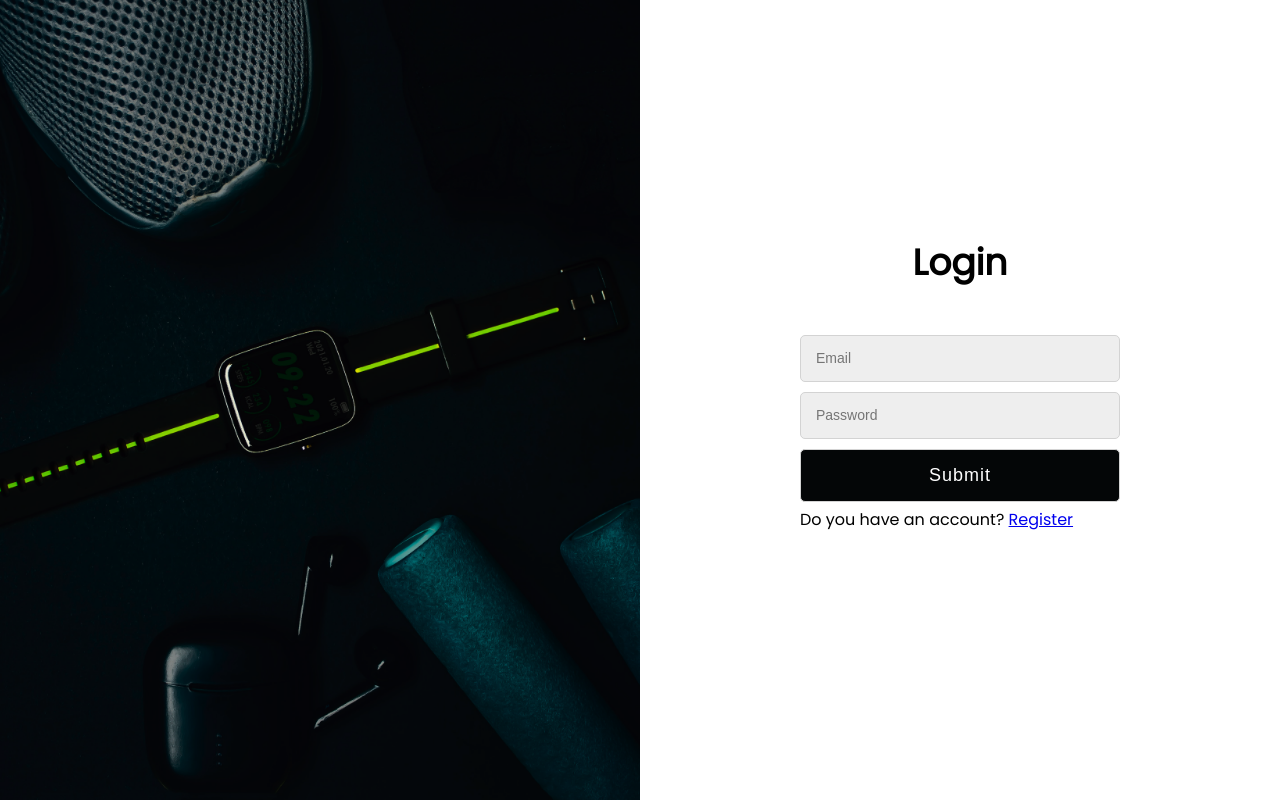
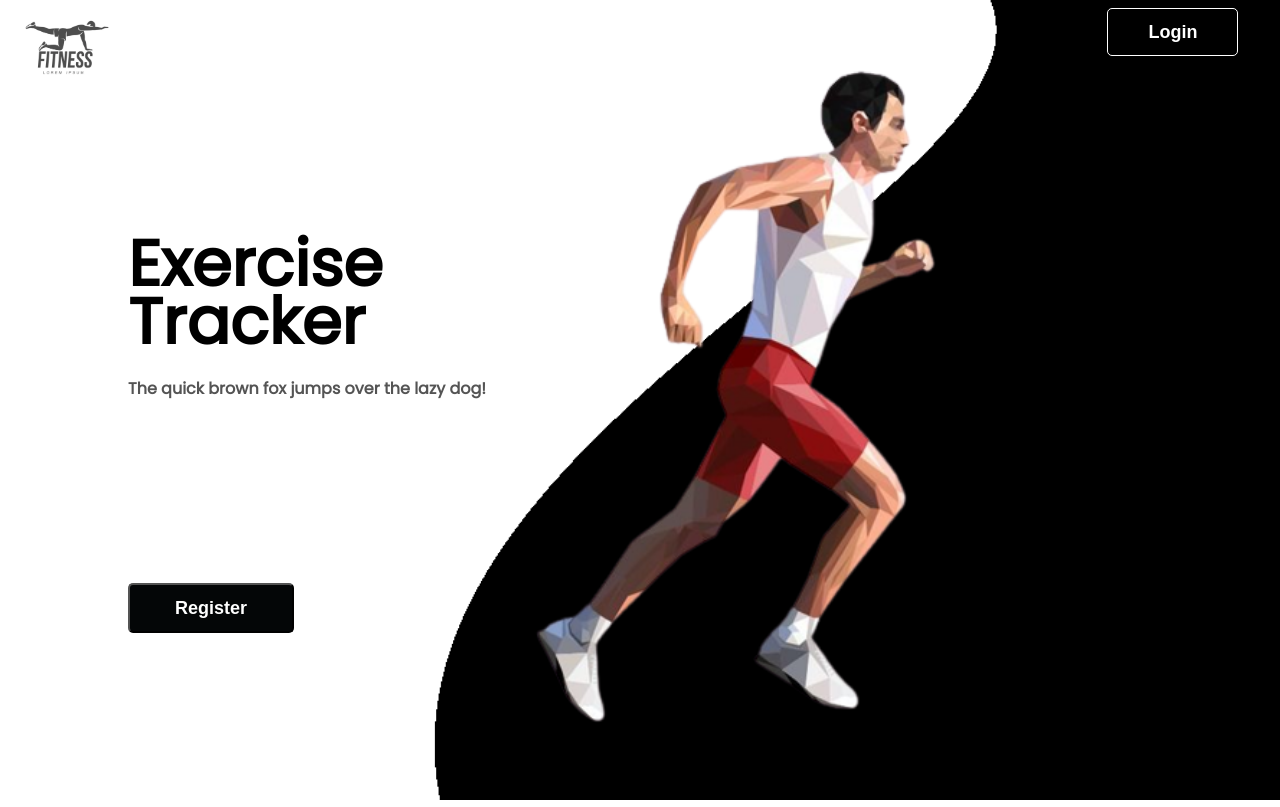
Before and after one commit to Mudabir-NaQvi/Exercise-Tracker-Frontend, a React (Vite) app in the folder vite-project/: page / in a window 1280 px wide. Before the commit this address led to /login. Built offline with nearby package versions, Linux system fonts and the light colour scheme; no server answers.

Commit message:
defined routes for landing page

```diff
--- a/vite-project/src/Components/LandingPage/LandingPage.css
+++ b/vite-project/src/Components/LandingPage/LandingPage.css
@@ -33,7 +33,7 @@
 .landing__bringFront {
   position: absolute;
   width: 98vw;
-  height: 95vh;
+  height: 94vh;
   top: 0;
   left: 0;
 }
@@ -41,7 +41,7 @@
 /* main header  */
 .landing__header {
   width: 100%;
-  padding: 0 1em;
+  padding: 0.5em 1em;
   display: flex;
   flex-direction: row;
   justify-content: space-between;
@@ -93,6 +93,15 @@
   background: var(--bg-dark);
   border-radius: 5px;
   padding: 0.7em 2.5em;
+}
+.landing__loginBtn:hover {
+  cursor: pointer;
+  box-shadow: 0px 1px 3px 3px;
+}
+
+.landing__registerBtn:hover {
+  cursor: pointer;
+  box-shadow: 0px 1px 3px 3px black;
 }
 
 @media screen and (max-width: 950px) {
--- a/vite-project/src/Components/LandingPage/LandingPage.jsx
+++ b/vite-project/src/Components/LandingPage/LandingPage.jsx
@@ -3,6 +3,7 @@ import "./LandingPage.css";
 import landingBgImage from "../images/landingBG.png";
 import landingCharacterImage from "../images/landingCharacter.png";
 import logoImage from "../images/logo.png";
+import { Link } from "react-router-dom";
 
 export default function LandingPage() {
   return (
@@ -21,7 +22,9 @@ export default function LandingPage() {
         {/* main header  */}
         <header className="landing__header">
           <img src={logoImage} className="landing__logoImage" alt="logo" />
-          <button className="landing__loginBtn">Login</button>
+          <Link to="/login">
+            <button className="landing__loginBtn">Login</button>
+          </Link>
         </header>
         {/* body section */}
         <section className="landing__body">
@@ -32,7 +35,9 @@ export default function LandingPage() {
               The quick brown fox jumps over the lazy dog!
             </h2>
           </div>
-          <button className="landing__registerBtn">Register</button>
+          <Link to="/register">
+            <button className="landing__registerBtn">Register</button>
+          </Link>
         </section>
       </div>
     </div>
--- /dev/null
+++ b/vite-project/src/Components/Router/ProtectedRoute.jsx
@@ -0,0 +1,19 @@
+// import React from "react";
+import { useEffect } from "react";
+import { useNavigate } from "react-router-dom";
+import Cookies from "js-cookie";
+
+import React from 'react'
+
+export default function ProtectedRoute(props) {
+  const { component } = props;
+  let navigate = useNavigate();
+
+  useEffect(() => {
+    const token = Cookies.get("token");
+    if (!token) {
+      navigate("/login");
+    }
+  }, []);
+  return <div>{component}</div>;
+}
--- a/vite-project/src/Components/Router/Router.jsx
+++ b/vite-project/src/Components/Router/Router.jsx
@@ -2,26 +2,23 @@ import React, { useEffect } from "react";
 import { Routes, Route, useNavigate } from "react-router-dom";
 import Register from "../Register/Register";
 import Login from "../Login/Login";
+import LandingPage from "../LandingPage/LandingPage";
 import "./Router.css";
 import Dashboard from "../Dashboard/Dashboard";
+import ProtectedRoute from "./ProtectedRoute";
 import Cookies from "js-cookie";
 
 export default function Router() {
-  const navigate = useNavigate();
-  // console.log(location)  ;
-  const token = Cookies.get("token");
-  useEffect(() => {
-    if (!token) {
-      navigate("/login");
-    }
-  }, []);
-
   return (
     <div>
       <Routes>
+        <Route
+          path="/dashboard"
+          element={<ProtectedRoute component={<Dashboard />} />}
+        />
+        <Route path="/" element={<LandingPage />} />
         <Route path="/register" element={<Register />} />
         <Route path="/login" element={<Login />} />
-        <Route path="/dashboard" element={<Dashboard />} />
       </Routes>
     </div>
   );
```
